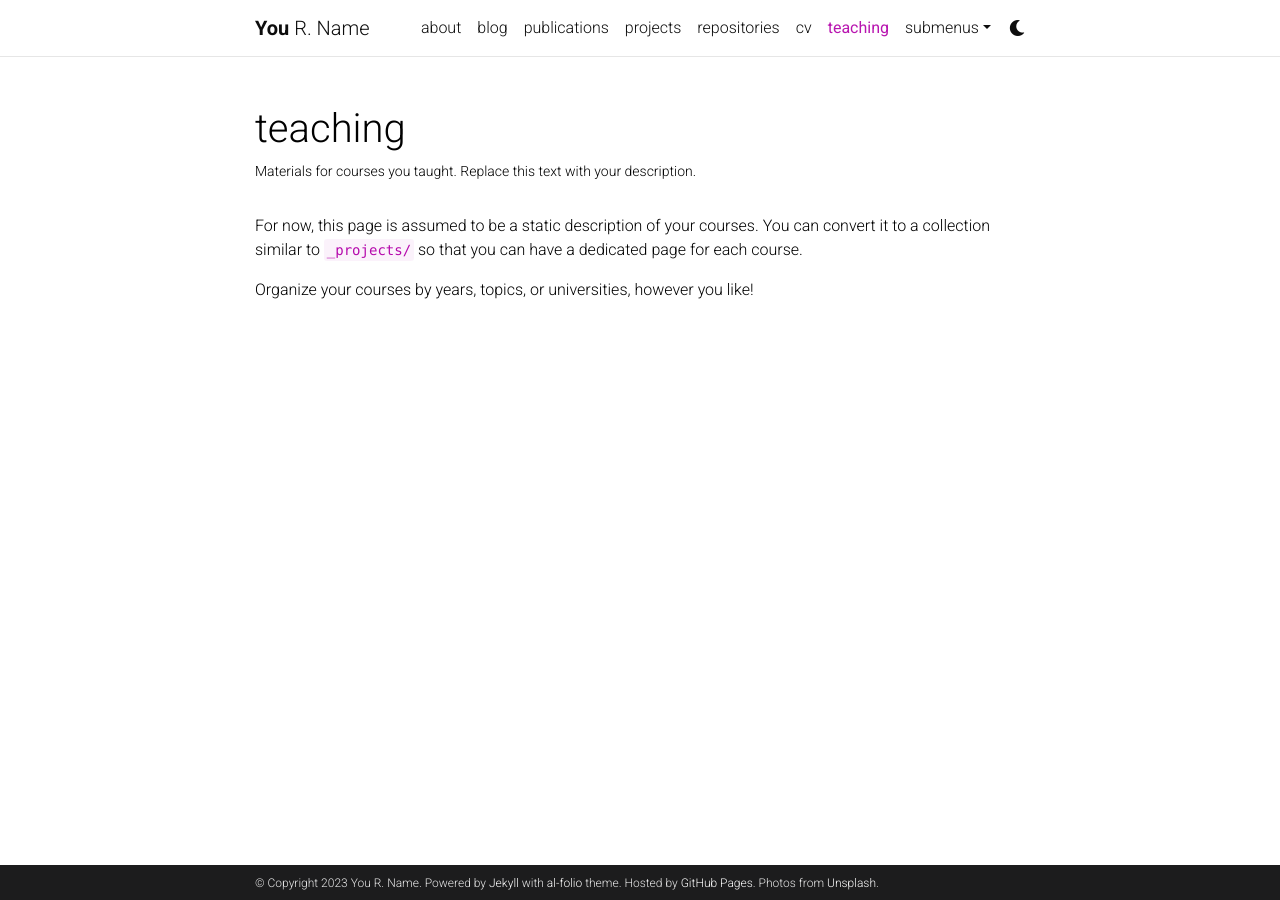
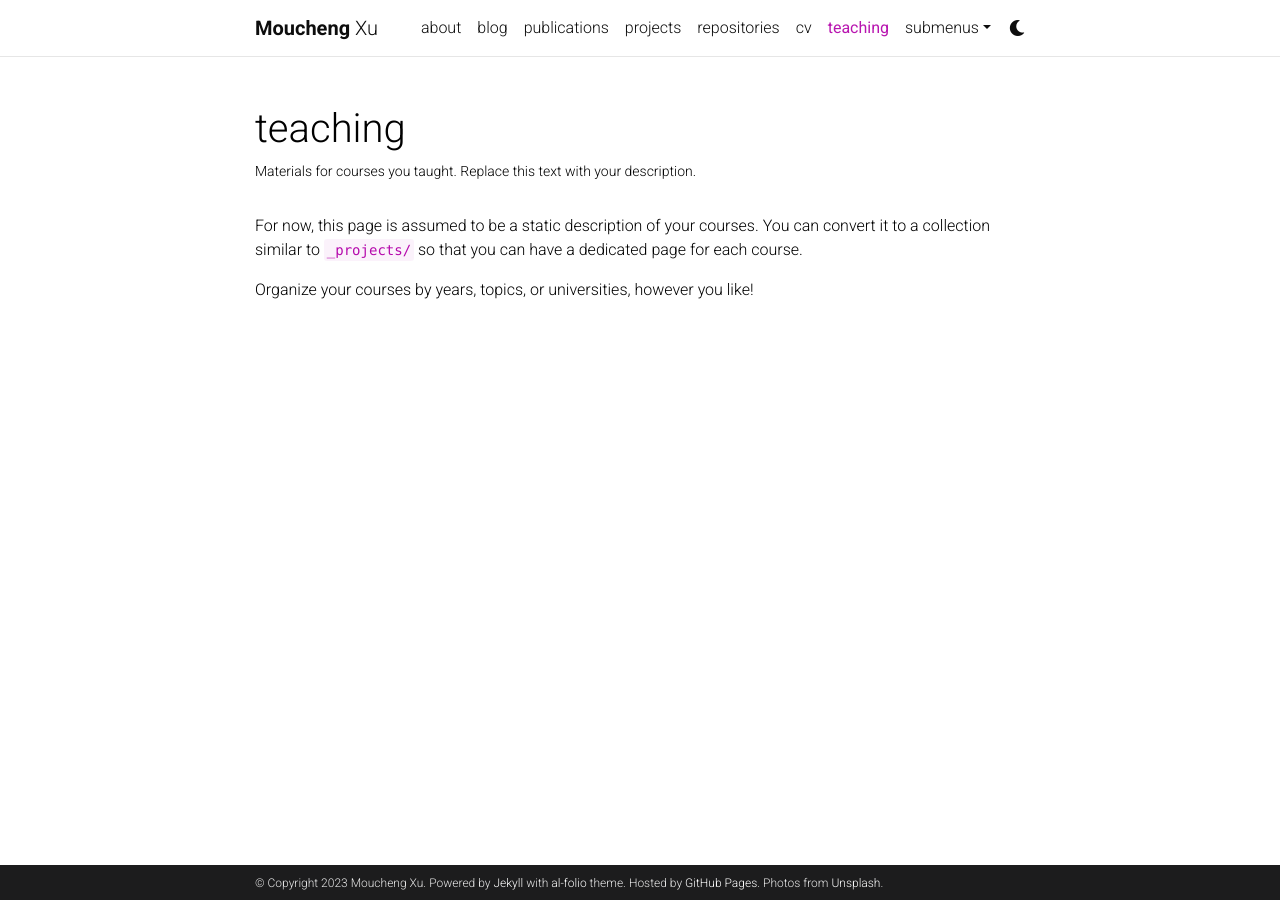
Before and after one commit to moucheng2017/moucheng2017.github.io, a Jekyll site: the page built from _pages/teaching.md, in a window 1280 px wide. Built offline with Jekyll 4.4.1, drawn with Linux system fonts in a browser that asks for light colours; comment, search, counter and statistics services are not loaded; a style sheet for code colours, icons or effects is not loaded.

Commit message:
Update _config.yml again again

```diff
--- a/_config.yml
+++ b/_config.yml
@@ -3,9 +3,9 @@
 # -----------------------------------------------------------------------------
 
 title: blank # the website title (if blank, full name will be used instead)
-first_name: You
-middle_name: R.
-last_name: Name
+first_name: Moucheng
+middle_name:
+last_name: Xu
 email: you@example.com
 description: > # the ">" symbol means to ignore newlines until "footer_text:"
   A simple, whitespace theme for academics. Based on [*folio](https://github.com/bogoli/-folio) design.
```
